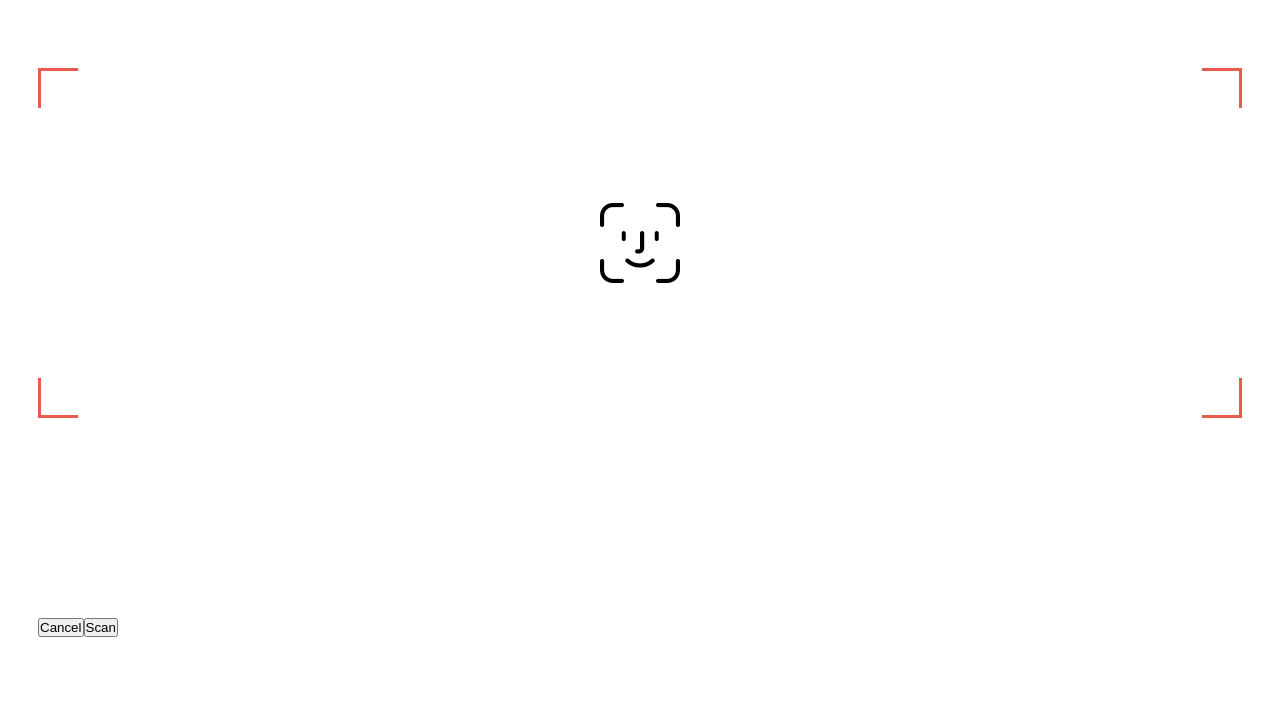
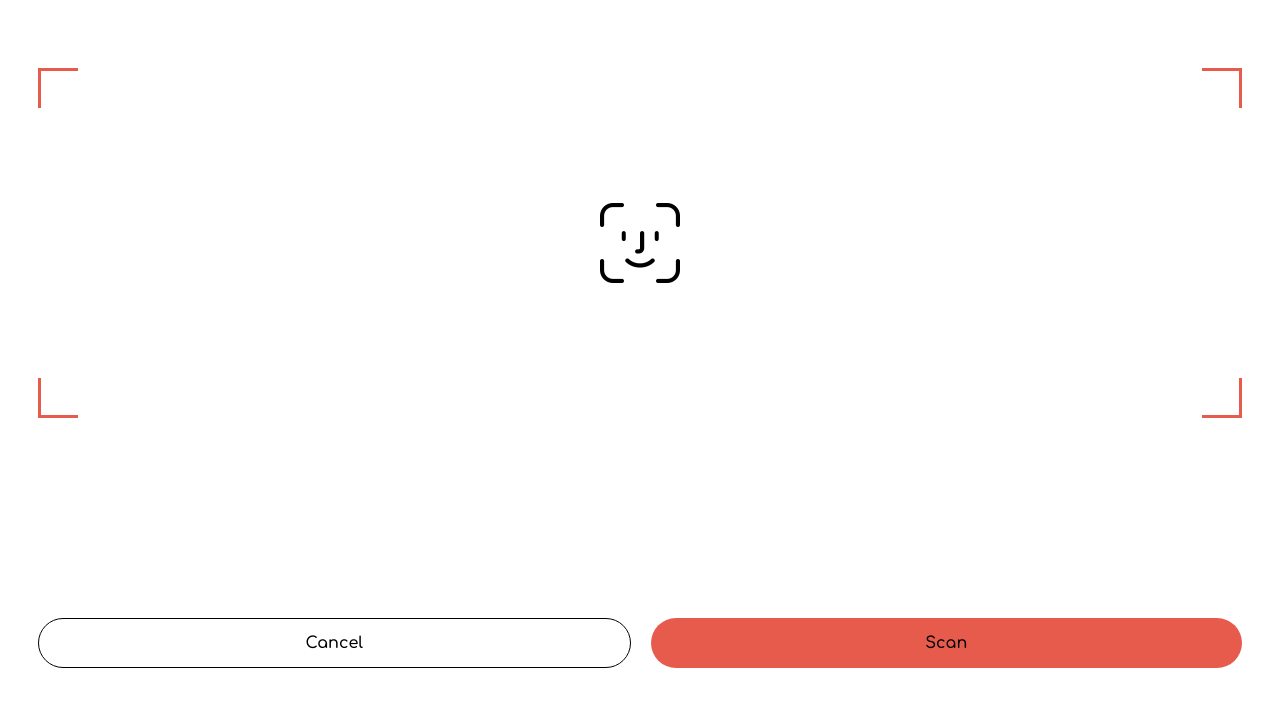
Before and after one commit to JakeHildy/mastercard-hackathon, a React (Create React App) app: page /second-page in a window 1280 px wide. Shown: the top 706 px of the page. Built offline with nearby package versions, Linux system fonts and the light colour scheme.

Commit message:
Finished second page

```diff
--- a/src/components/molecules/Video/Video.jsx
+++ b/src/components/molecules/Video/Video.jsx
@@ -2,7 +2,7 @@ import React, { Component } from 'react';
 import './Video.scss';
 
 export class Video extends Component {
-  state = { playing: false };
+  state = { playing: true };
 
   startVideo = () => {
     this.setState({ playing: true });
--- a/src/components/molecules/Video/Video.scss
+++ b/src/components/molecules/Video/Video.scss
@@ -6,6 +6,7 @@
   &__container {
     border-radius: 5px;
     position: relative;
+    z-index: 5;
   }
 
   &__input {
--- a/src/pages/SecondPage/SecondPage.jsx
+++ b/src/pages/SecondPage/SecondPage.jsx
@@ -1,30 +1,68 @@
 import React, { Component } from 'react';
 import './SecondPage.scss';
 import FaceLogo from './../../assets/icons/Face ID.png';
+import './../../components/molecules/Video/Video.scss';
 
 class SecondPage extends Component {
-  state = {};
+  state = { playing: false };
 
-  componentDidMount = () => {};
+  startVideo = () => {
+    this.setState({ playing: true });
+    navigator.getUserMedia(
+      { video: true },
+      (stream) => {
+        let video = document.getElementsByClassName('video__videoFeed')[0];
+        if (video) {
+          video.srcObject = stream;
+        }
+      },
+      (err) => console.log(err)
+    );
+  };
 
-  handleChange = (e) => {
-    e.preventDefault();
-    this.setState({ [e.target.name]: e.target.value });
+  stopVideo = () => {
+    this.setState({ playing: false });
+    let video = document.getElementsByClassName('video__videoFeed')[0];
+    video.srcObject.getTracks()[0].stop();
   };
 
   render() {
     return (
       <div className="second-page">
         <div className="second-page__logo-container">
-          <img className="second-page__logo" src={FaceLogo} />
+          <div className="video__container">
+            <video
+              height={20}
+              width={30}
+              muted
+              autoPlay
+              className="video__videoFeed"
+            ></video>
+            <div
+              className={`video__overlay video__overlay${
+                this.state.playing ? '--on' : '--off'
+              }`}
+            ></div>
+            <img className="second-page__logo" src={FaceLogo} />
+          </div>
           <div className="second-page__corner-tl"></div>
           <div className="second-page__corner-tr"></div>
           <div className="second-page__corner-br"></div>
           <div className="second-page__corner-bl"></div>
         </div>
         <div className="second-page__buttons">
-          <button>Cancel</button>
-          <button>Scan</button>
+          <button
+            className="second-page__button second-page__button--cancel"
+            onClick={this.stopVideo}
+          >
+            Cancel
+          </button>
+          <button
+            onClick={this.startVideo}
+            className="second-page__button second-page__button--scan"
+          >
+            Scan
+          </button>
         </div>
       </div>
     );
--- a/src/pages/SecondPage/SecondPage.scss
+++ b/src/pages/SecondPage/SecondPage.scss
@@ -53,5 +53,47 @@
 
   &__logo {
     width: 8rem;
+    position: absolute;
+    left: 50%;
+    top: 50%;
+    transform: translateX(-50%) translateY(-50%);
+  }
+
+  @mixin button {
+    padding: 1.5rem 2rem;
+    width: 100%;
+    border: none;
+    border-radius: 20rem;
+    font-size: 1.6rem;
+    font-weight: 600;
+    transition: all 0.2s;
+    font-family: 'Comfortaa';
+  }
+
+  &__buttons {
+    display: flex;
+    width: 100%;
+  }
+
+  &__button {
+    @include button;
+
+    &:not(:last-child) {
+      margin-right: 2rem;
+    }
+    &--cancel {
+      background-color: #fff;
+      border: 1px solid #000;
+      &:active {
+        background-color: darken(#fff, 5%);
+      }
+    }
+
+    &--scan {
+      background-color: #e75b4c;
+      &:active {
+        background-color: darken(#e75b4c, 5%);
+      }
+    }
   }
 }
```
